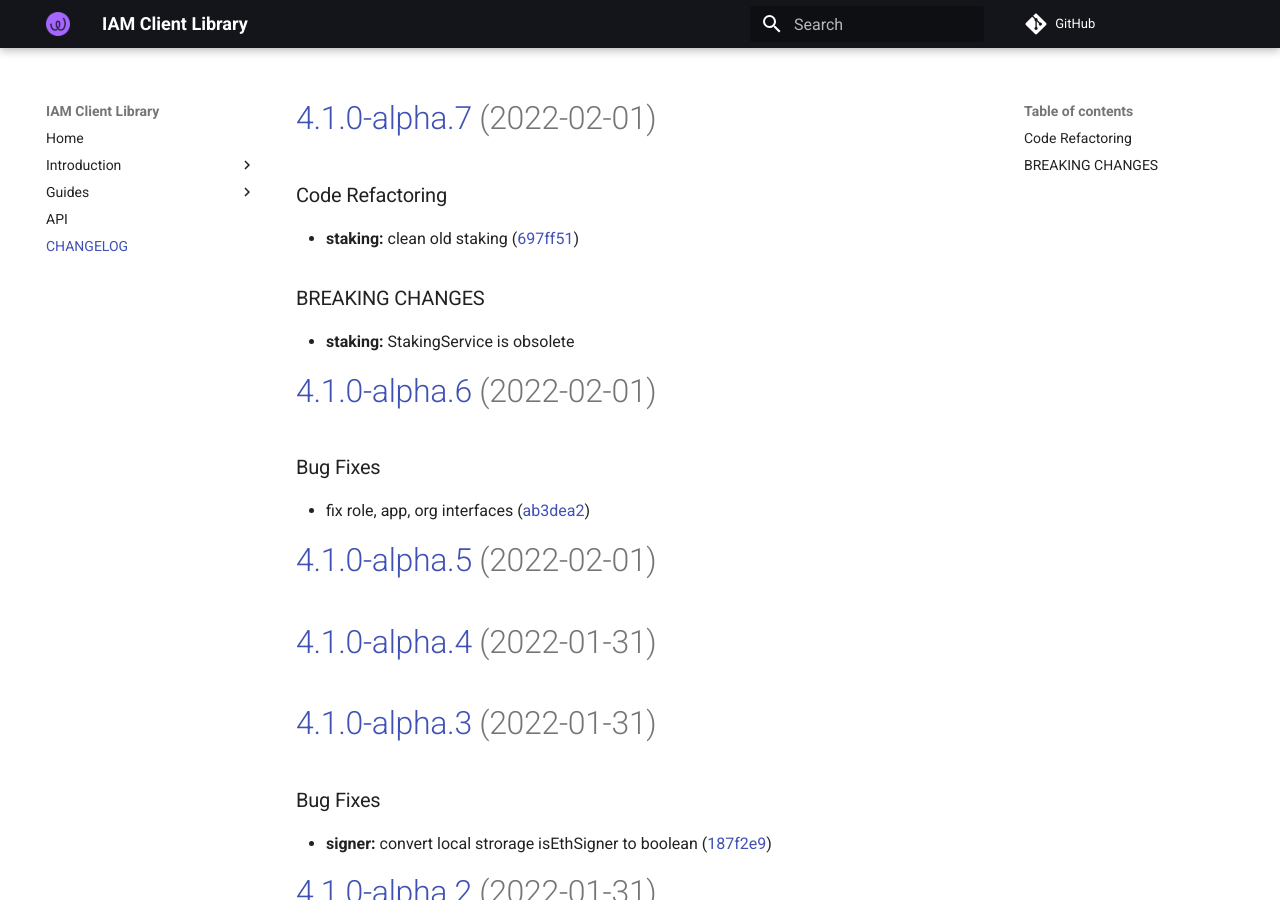
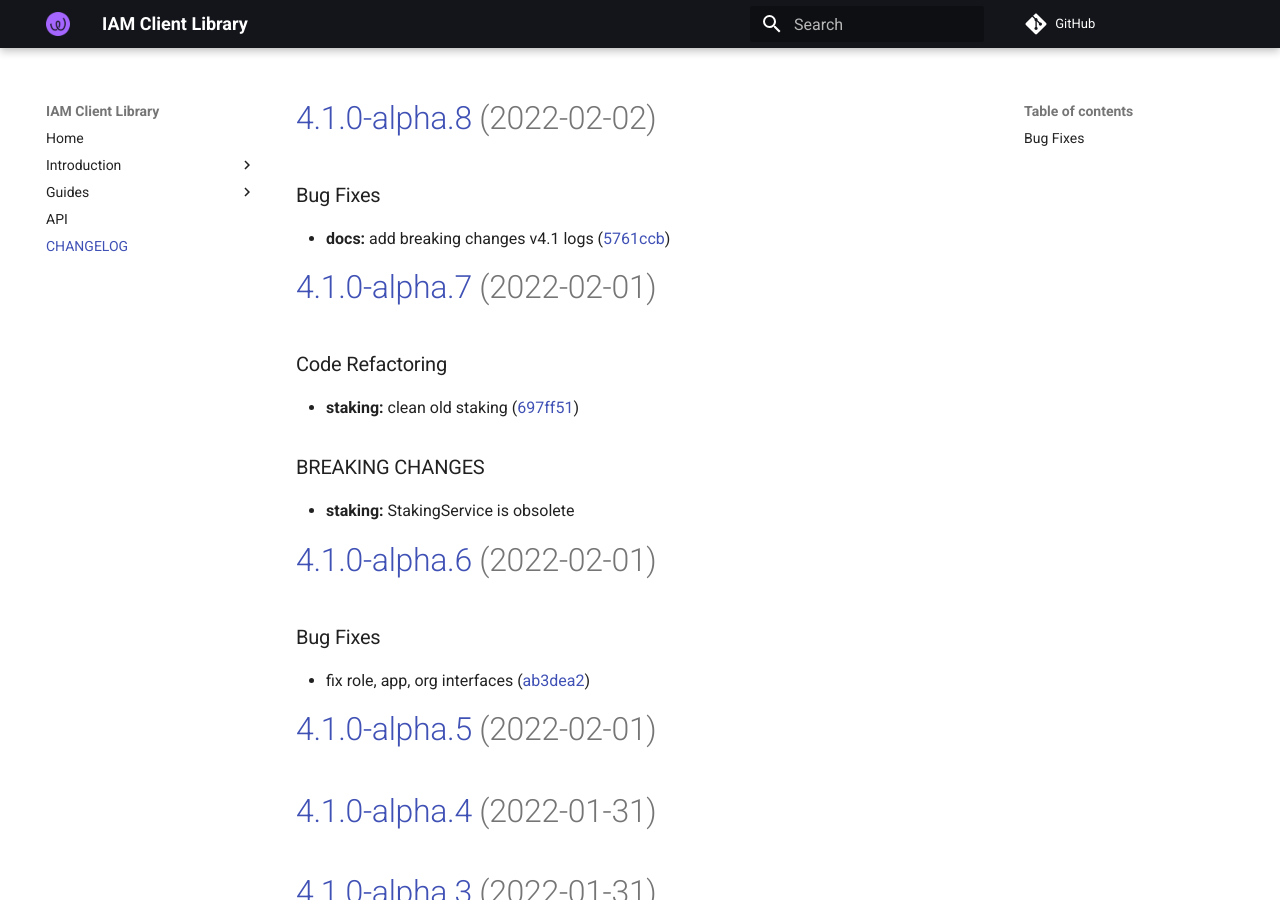
Before and after one commit to energywebfoundation/iam-client-lib, an MkDocs documentation site: the page built from docs/CHANGELOG.md, in a window 1280 px wide and 900 px high. Built offline with MkDocs 1.6.1 and Material for MkDocs 9.7.7, drawn with Linux system fonts in a browser that asks for light colours; comment, search, counter and statistics services are not loaded.

Commit message:
chore(release): 4.1.0-alpha.8 [skip ci]
# [4.1.0-alpha.8](https://github.com/energywebfoundation/iam-client-lib/compare/v4.1.0-alpha.7...v4.1.0-alpha.8) (2022-02-02)

### Bug Fixes

* **docs:** add breaking changes v4.1 logs ([5761ccb](https://github.com/energywebfoundation/iam-client-lib/commit/5761ccbbf2bbc8e42775876db6155e0a95815086))

```diff
--- a/docs/CHANGELOG.md
+++ b/docs/CHANGELOG.md
@@ -1,3 +1,10 @@
+# [4.1.0-alpha.8](https://github.com/energywebfoundation/iam-client-lib/compare/v4.1.0-alpha.7...v4.1.0-alpha.8) (2022-02-02)
+
+
+### Bug Fixes
+
+* **docs:** add breaking changes v4.1 logs ([5761ccb](https://github.com/energywebfoundation/iam-client-lib/commit/5761ccbbf2bbc8e42775876db6155e0a95815086))
+
 # [4.1.0-alpha.7](https://github.com/energywebfoundation/iam-client-lib/compare/v4.1.0-alpha.6...v4.1.0-alpha.7) (2022-02-01)
 
 
--- a/package.json
+++ b/package.json
@@ -1,6 +1,6 @@
 {
   "name": "iam-client-lib",
-  "version": "4.1.0-alpha.7",
+  "version": "4.1.0-alpha.8",
   "description": "Library for Decentralized Identity and Access Management",
   "main": "dist/index.js",
   "module": "dist/index.esm.js",
```
